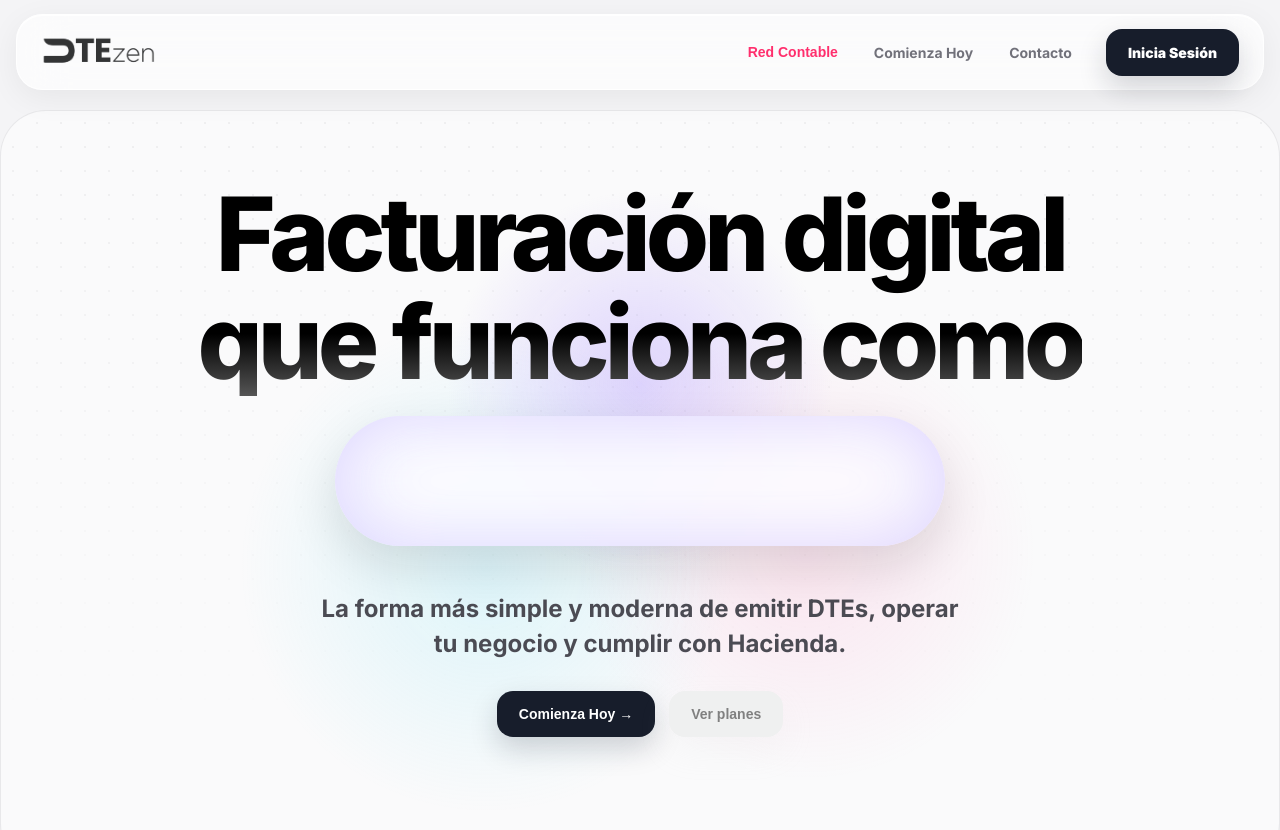
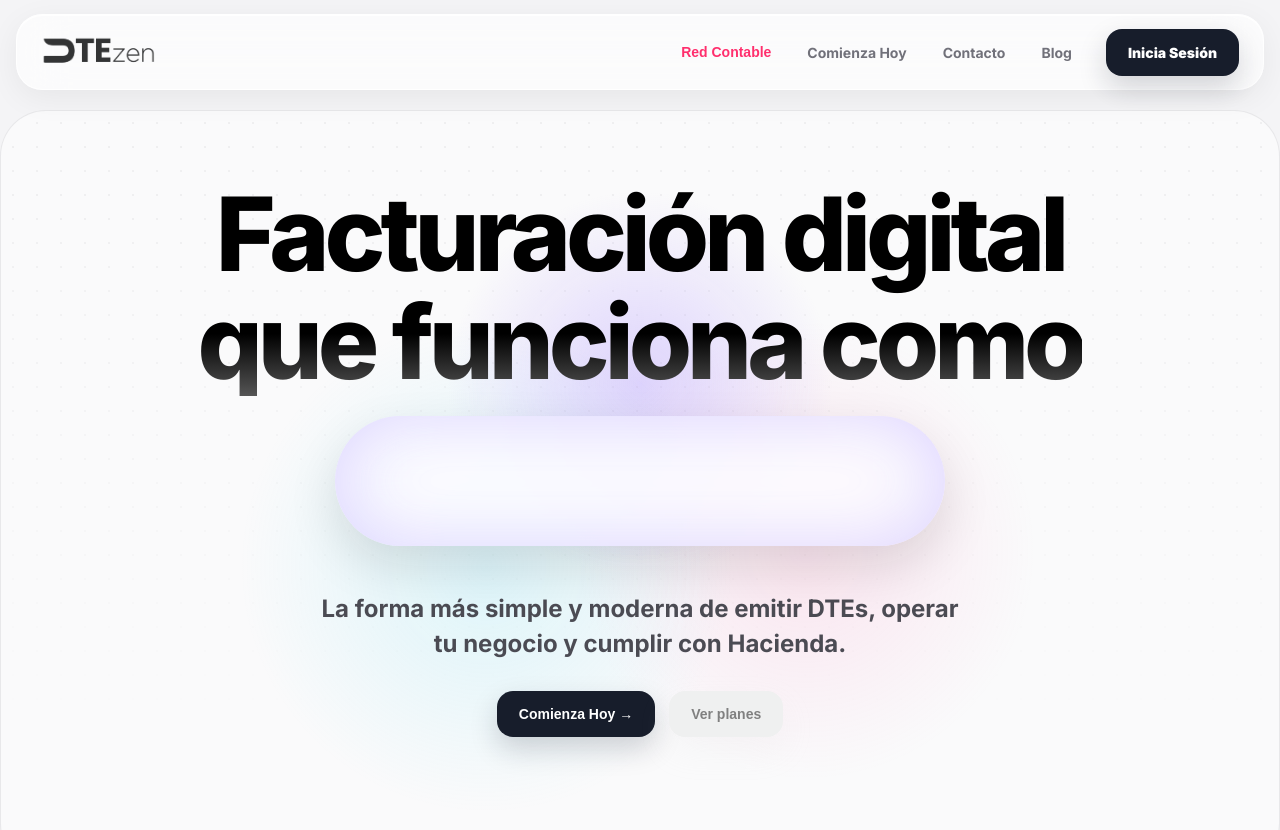
Before and after one commit to oswaldovt16/DTEzen, a Next.js app: page / in a window 1280 px wide. Shown: the top 830 px of the page. Built offline with nearby package versions, Linux system fonts and the light colour scheme.

Commit message:
Update page.jsx blog button

```diff
--- a/app/page.jsx
+++ b/app/page.jsx
@@ -189,6 +189,7 @@ export default function Home() {
                   <button onClick={() => changeView('red-contable')} className="nav-accent nav-btn">Red Contable</button>
                   <a href="#pricing">Comienza Hoy</a>
                   <a href="#contacto">Contacto</a>
+                  <a href="/blog" style={{ color: '#71717a', fontWeight: 700, textDecoration: 'none', padding: '8px 14px', fontSize: 14 }}>Blog</a>
                 </>
               ) : (
                 <button onClick={() => changeView('landing')} className="nav-btn">← Volver a Facturación</button>
```
